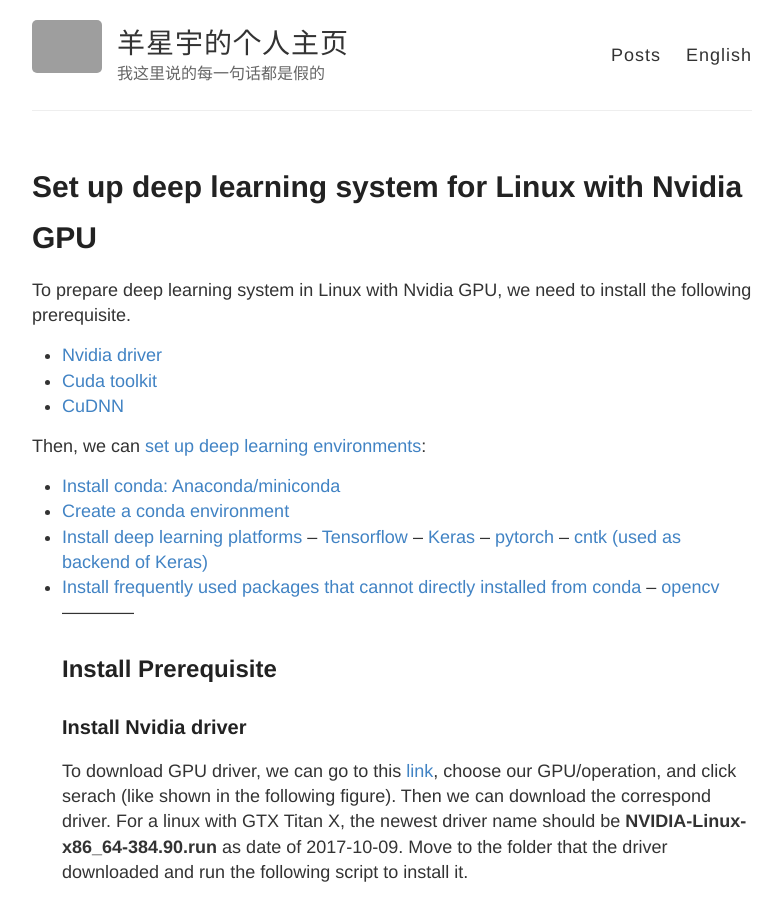
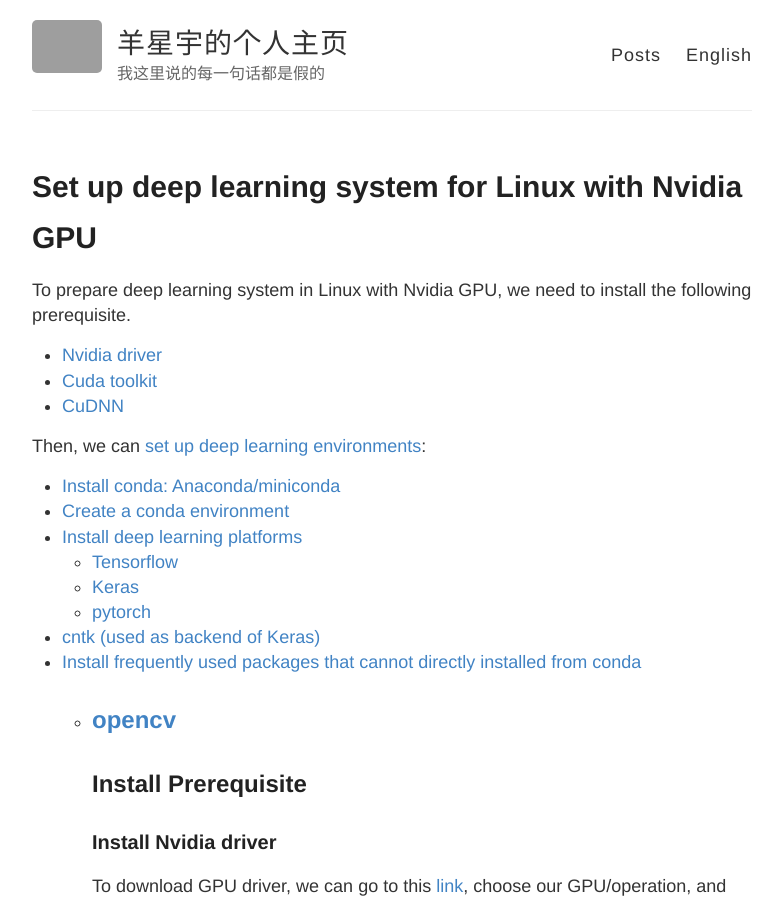
Before and after one commit to xysheep/bioyangcn, a Jekyll site: the page built from _posts/2017-10-9-Set up deep learning system for Linux with Nvidia GPU.md, in a window 1280 px wide and 900 px high. Shown: the whole window, without its empty margins (248-1029 px from the left). Built offline with Jekyll 4.4.1, drawn with Linux system fonts in a browser that asks for light colours; grey boxes are pictures that could not be loaded.

Commit message:
fix list

```diff
--- a/_posts/2017-10-9-Set up deep learning system for Linux with Nvidia GPU.md
+++ b/_posts/2017-10-9-Set up deep learning system for Linux with Nvidia GPU.md
@@ -11,13 +11,13 @@ To prepare deep learning system in Linux with Nvidia GPU, we need to install the
 Then, we can [set up deep learning environments](#Set up deep learning environment):
 - [Install conda: Anaconda/miniconda](#Install Conda)
 - [Create a conda environment](#Create a conda environment)
-- [Install deep learning platforms](#Install deep learning platforms)
--- [Tensorflow](#tensorflow)
--- [Keras](#Keras)
--- [pytorch](#pytorch)
--- [cntk (used as backend of Keras)](#CNTK)
-- [Install frequently used packages that cannot directly installed from conda](#Install frequently used packages)
--- [opencv](#opencv)
++ [Install deep learning platforms](#Install deep learning platforms)
+  - [Tensorflow](#tensorflow)
+  - [Keras](#Keras)
+  - [pytorch](#pytorch)
+- [cntk (used as backend of Keras)](#CNTK)
++ [Install frequently used packages that cannot directly installed from conda](#Install frequently used packages)
+  - [opencv](#opencv)
 ------------
 <!--more-->
 ## Install Prerequisite
```
